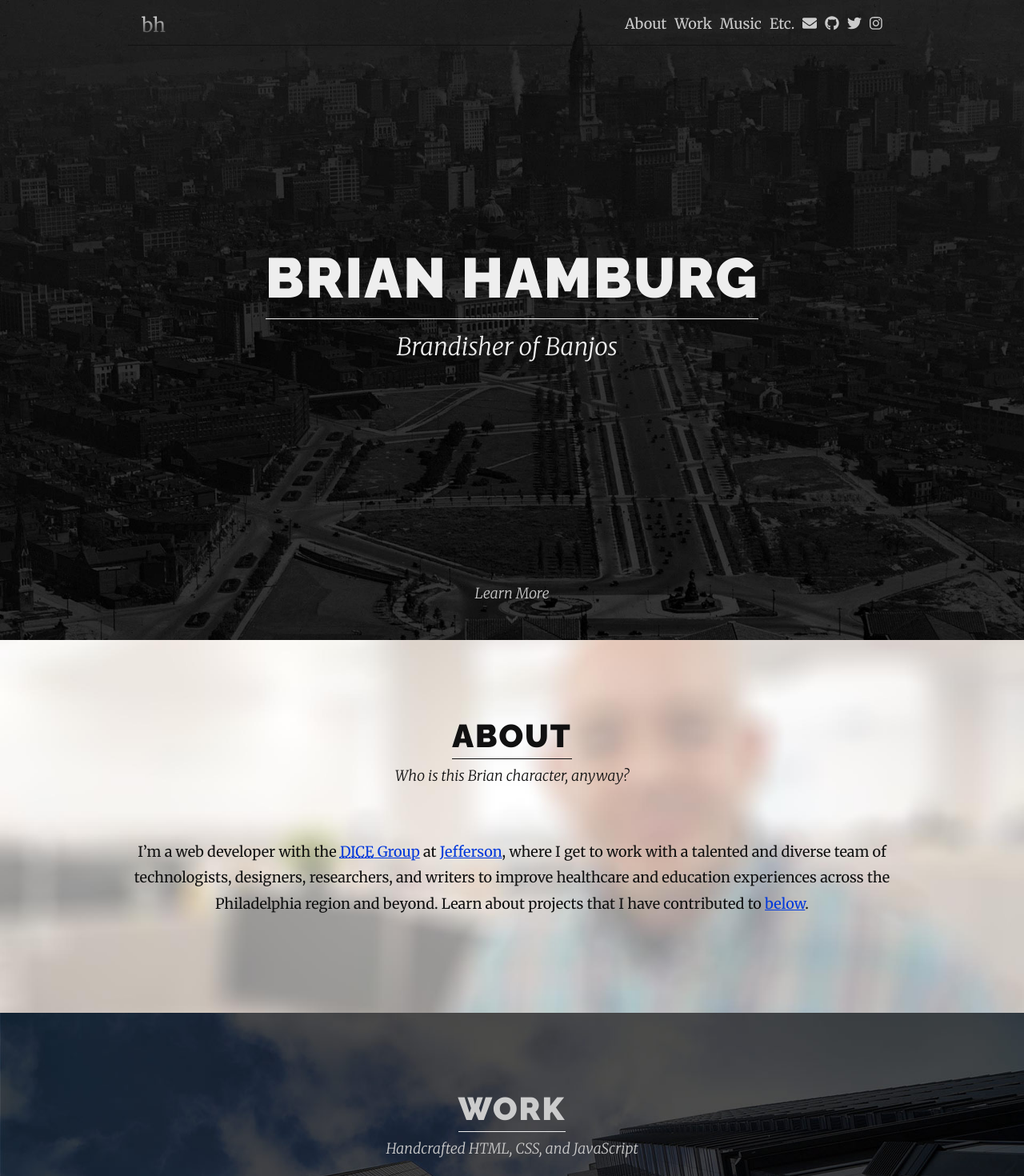
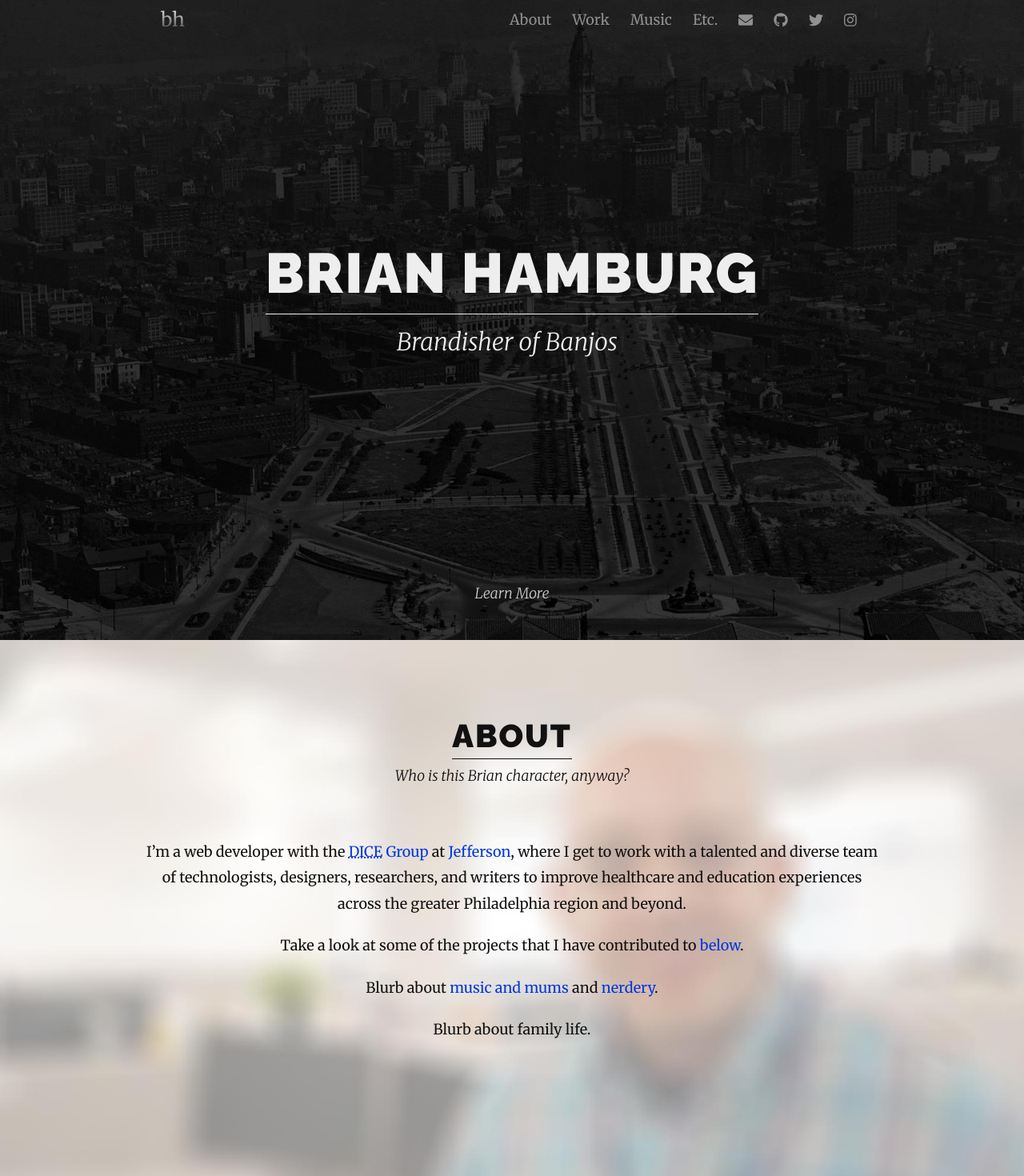
Before and after one commit to bhamburg/bh-react, a React (Create React App) app: page / in a window 1280 px wide. Shown: the top 1470 px of the page at 80% size. Built offline with nearby package versions, Linux system fonts and the light colour scheme.

Commit message:
feat(styles) added bootstrap

```diff
--- a/package.json
+++ b/package.json
@@ -9,12 +9,14 @@
     "@fortawesome/free-regular-svg-icons": "^5.4.1",
     "@fortawesome/free-solid-svg-icons": "^5.4.1",
     "@fortawesome/react-fontawesome": "^0.1.3",
+    "bootstrap": "^4.1.3",
     "i": "^0.3.6",
     "npm": "^6.4.1",
     "react": "^16.5.2",
     "react-dom": "^16.5.2",
     "react-scripts": "2.0.5",
     "react-scroll": "^1.7.10",
+    "reactstrap": "^6.5.0",
     "typed.js": "^2.0.9"
   },
   "scripts": {
--- a/src/components/Nav.js
+++ /dev/null
@@ -1,39 +0,0 @@
-import React from 'react'
-import { Link } from 'react-scroll'
-import { FontAwesomeIcon } from '@fortawesome/react-fontawesome'
-
-const Nav = props => {
-  return (
-    <nav>
-      <div className="container">
-        <a className="logo" href="/">
-          bh
-        </a>
-        <div className="right">
-          <Link href="#about" to="about" smooth={true}>About</Link>
-          <Link href="#work" to="work" smooth={true}>Work</Link>
-          <Link href="#music" to="music" smooth={true}>Music</Link>
-          <Link href="#etc" to="etc" smooth={true}>Etc.</Link>
-          <a href="mailto:bhamburg@gmail.com">
-            <FontAwesomeIcon icon={'envelope'}/>
-            <span>Email</span>
-          </a>
-          <a href="https://github.com/bhamburg">
-            <FontAwesomeIcon icon={['fab', 'github']}/>
-            <span>Github</span>
-          </a>
-          <a href="https://twitter.com/burgbits">
-            <FontAwesomeIcon icon={['fab', 'twitter']}/>
-            <span>Twitter</span>
-          </a>
-          <a href="https://instagram.com/burgbits">
-            <FontAwesomeIcon icon={['fab', 'instagram']}/>
-            <span>Instagram</span>
-          </a>
-        </div>
-      </div>
-    </nav>
-  )
-}
-
-export default Nav
--- /dev/null
+++ b/src/components/Navigation.js
@@ -0,0 +1,76 @@
+import React, { Component } from 'react'
+import { Link } from 'react-scroll'
+import { FontAwesomeIcon } from '@fortawesome/react-fontawesome'
+import {
+  Collapse,
+  Navbar,
+  NavbarToggler,
+  NavbarBrand,
+  Nav,
+  NavItem,
+  NavLink } from 'reactstrap'
+
+class Navigation extends Component {
+  constructor(props) {
+    super(props)
+    this.toggle = this.toggle.bind(this)
+    this.state = {
+      isOpen: false
+    }
+  }
+  toggle() {
+    this.setState({
+      isOpen: !this.state.isOpen
+    })
+  }
+  render() {
+    return (
+      <Navbar dark expand="lg">
+        <NavbarBrand href="/" className="logo">bh</NavbarBrand>
+        <NavbarToggler onClick={this.toggle} />
+        <Collapse isOpen={this.state.isOpen} navbar>
+          <Nav className="ml-auto" navbar>
+            <NavItem>
+              <Link className="nav-link" href="#about" to="about" smooth={true}>About</Link>
+            </NavItem>
+            <NavItem>
+              <Link className="nav-link"href="#work" to="work" smooth={true}>Work</Link>
+            </NavItem>
+            <NavItem>
+              <Link className="nav-link"href="#music" to="music" smooth={true}>Music</Link>
+            </NavItem>
+            <NavItem>
+              <Link className="nav-link"href="#etc" to="etc" smooth={true}>Etc.</Link>
+            </NavItem>
+            <NavItem>
+              <a className="nav-link" href="mailto:bhamburg@gmail.com">
+                <FontAwesomeIcon icon={'envelope'}/>
+                <span>Email</span>
+              </a>
+            </NavItem>
+            <NavItem>
+              <NavLink href="https://github.com/bhamburg">
+                <FontAwesomeIcon icon={['fab', 'github']}/>
+                <span>Github</span>
+              </NavLink>
+            </NavItem>
+            <NavItem>
+              <NavLink href="https://twitter.com/burgbits">
+                <FontAwesomeIcon icon={['fab', 'twitter']}/>
+                <span>Twitter</span>
+              </NavLink>
+            </NavItem>
+            <NavItem>
+              <NavLink href="https://instagram.com/burgbits">
+                <FontAwesomeIcon icon={['fab', 'instagram']}/>
+                <span>Instagram</span>
+              </NavLink>
+            </NavItem>
+          </Nav>
+        </Collapse>
+      </Navbar>
+    )
+  }
+}
+
+export default Navigation
--- a/src/sections/AboutSection.js
+++ b/src/sections/AboutSection.js
@@ -10,11 +10,20 @@ const AboutSection = props => {
       background={aboutBg}
       sectionTitle="About"
       sectionTagline="Who is this Brian character, anyway?"
+      className="full"
     >
       <p>
         I’m a web developer with the <a href="https://dicegrp.org" ><abbr title="Digital Innovation and Consumer Experience">DICE</abbr> Group</a> at <a href="https://jefferson.edu">Jefferson</a>,
-        where I get to work with a talented and diverse team of technologists, designers, researchers, and writers to improve healthcare and education experiences across the Philadelphia region and beyond.
-        Learn about projects that I have contributed to <Link href="#work" to="work" smooth={true}>below</Link>.
+        where I get to work with a talented and diverse team of technologists, designers, researchers, and writers to improve healthcare and education experiences across the greater Philadelphia region and beyond.
+      </p>
+      <p>
+        Take a look at some of the projects that I have contributed to <Link href="#work" to="work" smooth={true}>below</Link>.
+      </p>
+      <p>
+        Blurb about <Link href="#music" to="music" smooth={true}>music and mums</Link> and <Link href="#etc" to="etc" smooth={true}>nerdery</Link>.
+      </p>
+      <p>
+        Blurb about family life.
       </p>
     </Section>
   )
--- a/src/sections/EtcSection.js
+++ b/src/sections/EtcSection.js
@@ -9,7 +9,7 @@ const EtcSection = props => {
       background={gamingBg}
       sectionTitle="Et Cetera"
       sectionTagline="Random Acts of Nerdery"
-      className="dark"
+      className="dark full"
     >
       <p>
         I’m a web developer with the <a href="https://dicegrp.org" ><abbr title="Digital Innovation and Consumer Experience">DICE</abbr> Group</a> at <a href="https://jefferson.edu">Jefferson</a>,
--- a/src/sections/HeroSection.js
+++ b/src/sections/HeroSection.js
@@ -1,6 +1,6 @@
 import React from 'react'
 import Section from '../components/Section'
-import Nav from '../components/Nav'
+import Navigation from '../components/Navigation'
 import TypedHero from '../components/TypedHero'
 import heroBg from '../assets/philly1927-dark.jpg'
 import { Link } from 'react-scroll'
@@ -14,7 +14,7 @@ const HeroSection = props => {
       className="dark full"
       background={heroBg}
     >
-      <Nav/>
+      <Navigation />
       <div className="container animated flipInY slower delay-2s">
         <div className="hero-text">
           <h1>Brian Hamburg</h1>
--- a/src/sections/MusicSection.js
+++ b/src/sections/MusicSection.js
@@ -9,6 +9,7 @@ const MusicSection = props => {
       background={musicBg}
       sectionTitle="Music"
       sectionTagline="Strummin’ &amp; Mummin’"
+      className="full"
     >
       <iframe title="Brian Plays Banjo" width="560" height="315" src="https://www.youtube.com/embed/videoseries?list=PLA4A315D315FAFD4F" frameborder="0" allow="accelerometer; autoplay; encrypted-media; gyroscope; picture-in-picture" allowfullscreen />
       <iframe title="Brian's Mummers Career" width="560" height="315" src="https://www.youtube.com/embed/videoseries?list=PLAB88B51FC86630CB" frameborder="0" allow="accelerometer; autoplay; encrypted-media; gyroscope; picture-in-picture" allowfullscreen />
--- a/src/sections/WorkSection.js
+++ b/src/sections/WorkSection.js
@@ -9,7 +9,7 @@ const WorkSection = props => {
       background={workBg}
       sectionTitle="Work"
       sectionTagline="Handcrafted HTML, CSS, and JavaScript"
-      className="dark"
+      className="dark full"
     >
       <p>
         I’m a web developer with the <a href="https://dicegrp.org" ><abbr title="Digital Innovation and Consumer Experience">DICE</abbr> Group</a> at <a href="https://jefferson.edu">Jefferson</a>,
--- a/src/styles/main.scss
+++ b/src/styles/main.scss
@@ -1,3 +1,7 @@
+// Bootstrap
+@import "~bootstrap/scss/functions";
+@import "~bootstrap/scss/bootstrap";
+
 // Modules and Variables
 @import "partials/base";
 
```
Also changed, not shown: 1 other file (tests, documents, lock files or other folders).
